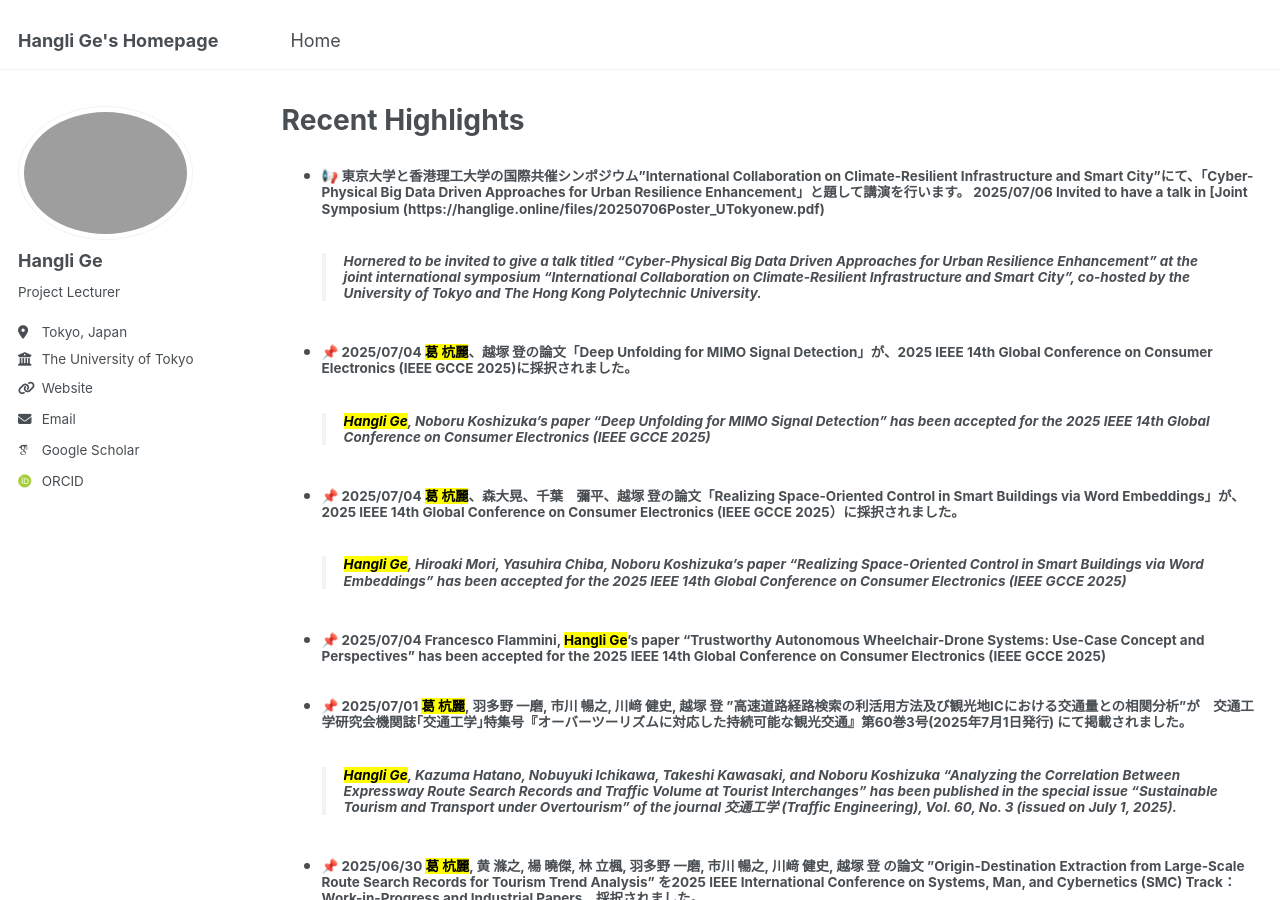
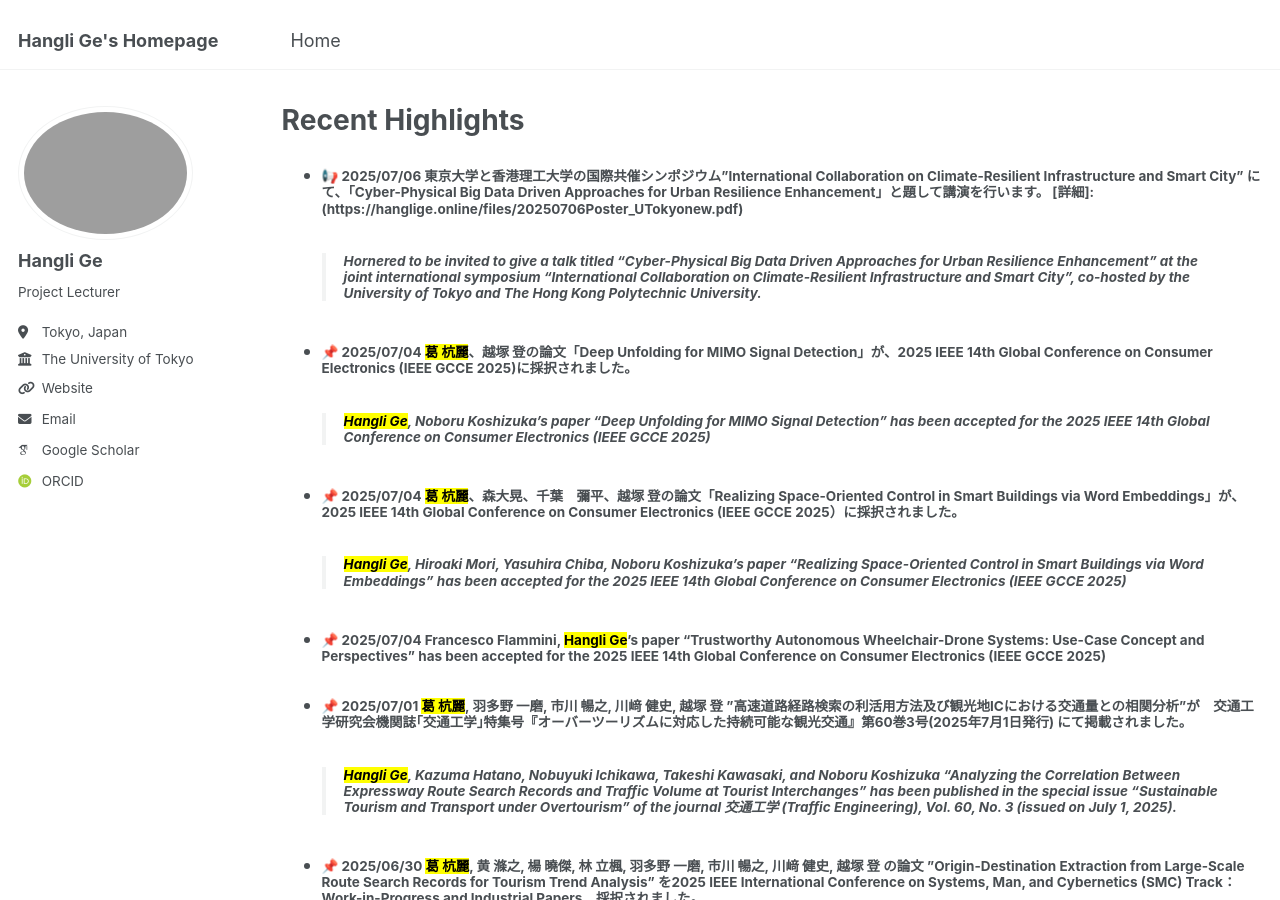
Before and after one commit to christie888/christie888.github.io, a Jekyll site: the page built from _pages/post.md, in a window 1280 px wide and 900 px high. Built offline with Jekyll 4.4.1, drawn with Linux system fonts in a browser that asks for light colours; some web fonts are replaced.

Commit message:
Update post.md

```diff
--- a/_pages/post.md
+++ b/_pages/post.md
@@ -5,7 +5,7 @@ permalink: post/
 ---
 
 
-* #####  📢 東京大学と香港理工大学の国際共催シンポジウム"International Collaboration on Climate-Resilient Infrastructure and Smart City"にて、「Cyber-Physical Big Data Driven Approaches for Urban Resilience Enhancement」と題して講演を行います。 2025/07/06 Invited to have a talk in [Joint Symposium (https://hanglige.online/files/20250706Poster_UTokyonew.pdf)
+* #####  📢 2025/07/06 東京大学と香港理工大学の国際共催シンポジウム"International Collaboration on Climate-Resilient Infrastructure and Smart City" にて、「Cyber-Physical Big Data Driven Approaches for Urban Resilience Enhancement」と題して講演を行います。 [詳細]:(https://hanglige.online/files/20250706Poster_UTokyonew.pdf)
  > ###### Hornered to be invited to give a talk titled "Cyber-Physical Big Data Driven Approaches for Urban Resilience Enhancement" at the joint international symposium "International Collaboration on Climate-Resilient Infrastructure and Smart City", co-hosted by the University of Tokyo and The Hong Kong Polytechnic University.
 * #####  📌 2025/07/04 <mark>葛 杭麗</mark>、越塚 登の論文「Deep Unfolding for MIMO Signal Detection」が、2025 IEEE 14th Global Conference on Consumer Electronics (IEEE GCCE 2025)に採択されました。
   > ###### <mark>Hangli Ge</mark>, Noboru Koshizuka’s paper “Deep Unfolding for MIMO Signal Detection" has been accepted for the 2025 IEEE 14th Global Conference on Consumer Electronics (IEEE GCCE 2025)
```
